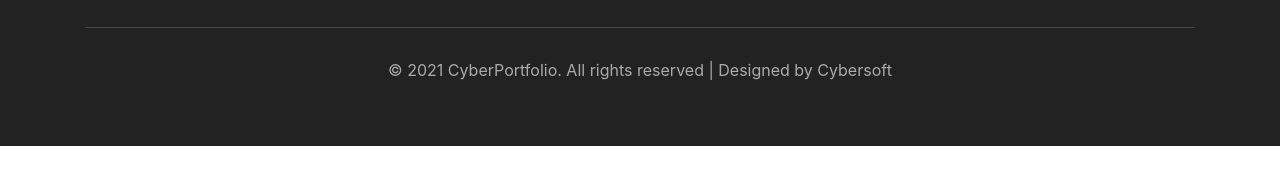
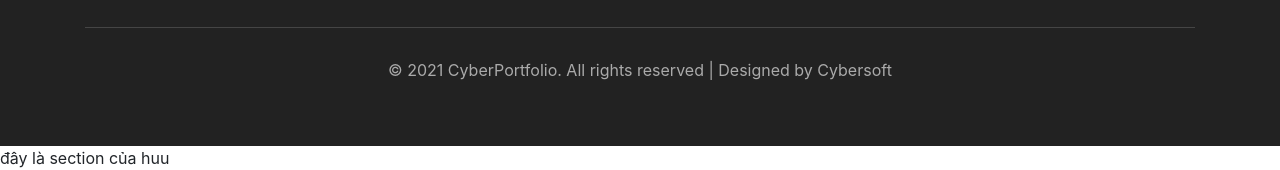
Before and after one commit to LeoNorman/bc32e_portfolio, a plain HTML site: page index.html in a window 1280 px wide. Shown: the part 3335-3505 px from the top of the page. Before the commit the page ends 3481 px from the top, so only its background shows below. Drawn offline with nearby package versions, Linux system fonts and the light colour scheme.

```diff
--- a/index.html
+++ b/index.html
@@ -374,7 +374,7 @@
             </div>
         </div>
     </footer>
-
+    <section>đây là section của huu</section>
 
     <!-- Optional JavaScript -->
     <!-- jQuery first, then Popper.js, then Bootstrap JS -->
```
